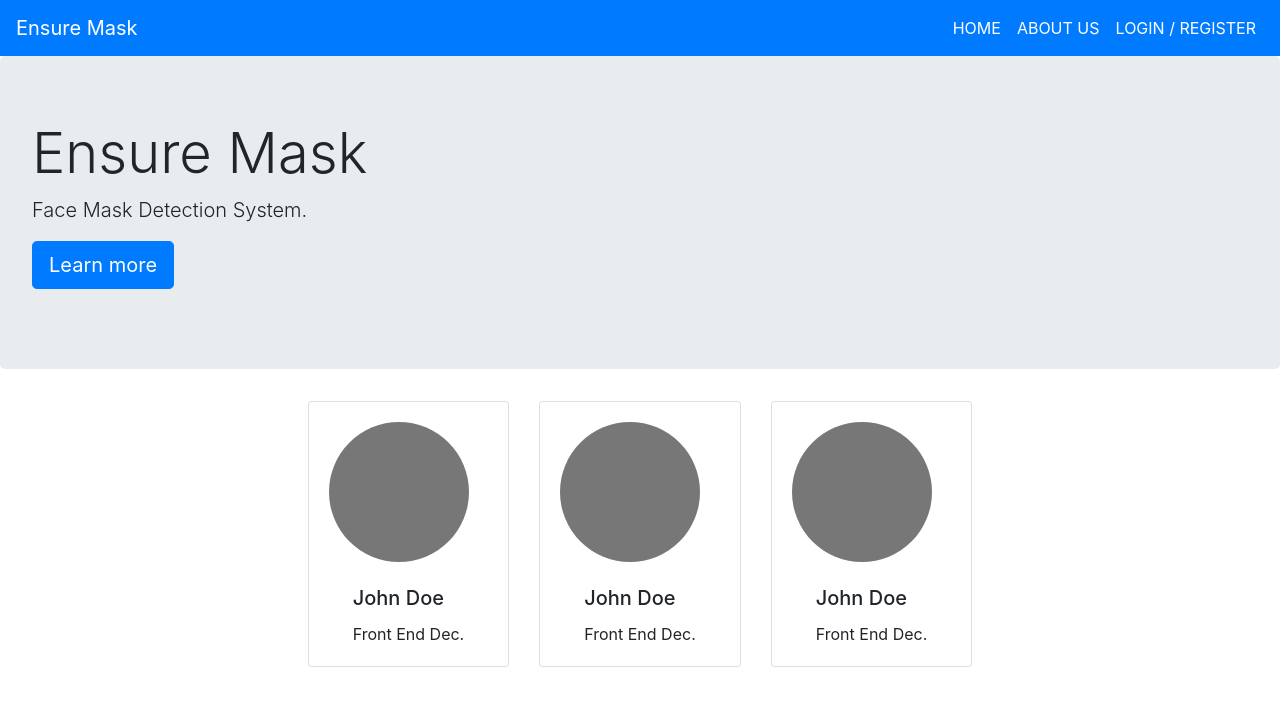
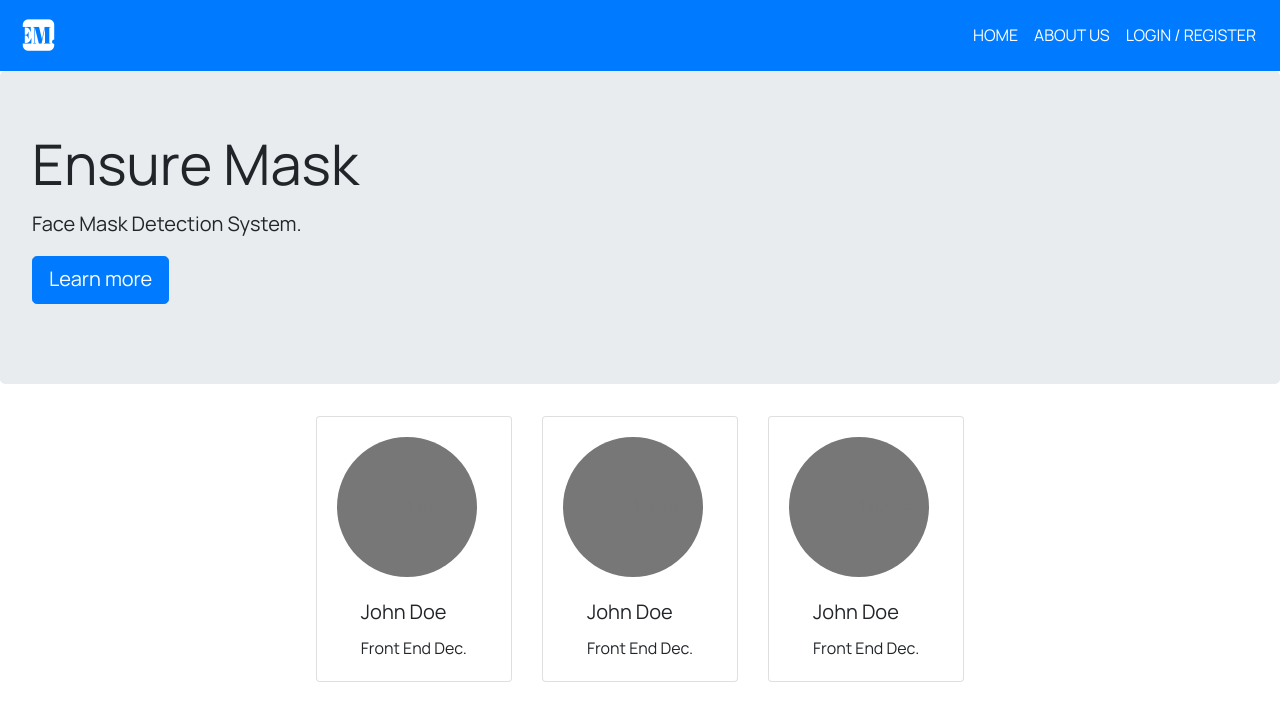
Before and after one commit to gupta-shrinath/Ensure-Mask, a Flask app: page / in a window 1280 px wide. Shown: the top 721 px of the page. Run offline with Flask 2, Linux system fonts and the light colour scheme; some libraries are stand-ins or nearby versions.

Commit message:
Add Manrope font and logo

```diff
--- /dev/null
+++ b/static/css/font.css
@@ -0,0 +1,16 @@
+/*! Generated by Font Squirrel (https://www.fontsquirrel.com) on September 16, 2020 */
+
+
+
+@font-face {
+    font-family: 'manroperegular';
+    src: url('../fonts/manrope-regular-webfont.woff2') format('woff2'),
+         url('../fonts/manrope-regular-webfont.woff') format('woff');
+    font-weight: normal;
+    font-style: normal;
+
+}
+
+body {
+    font-family: 'manroperegular';
+}
--- a/templates/index.html
+++ b/templates/index.html
@@ -9,15 +9,18 @@
 	<link rel="stylesheet" href="{{ url_for('static',filename='css/bootstrap.css') }}">
 	<!-- Form CSS -->
 	<link rel="stylesheet" href="{{ url_for('static',filename='css/form.css') }}">
+	<!-- Font CSS -->
+	<link rel="stylesheet" href="{{ url_for('static',filename='css/font.css') }}">
 	<!-- Favicon-->
-	<link rel="shortcut icon" href="#">
+	<link rel="shortcut icon" href="{{ url_for('static',filename='images/logo.png') }}">
 	<title>Ensure Mask</title>
 </head>
 
 <body>
 	<!-- Navigation Bar-->
 	<nav class="navbar navbar-expand-lg navbar-dark bg-primary">
-		<a class="navbar-brand" href="#">Ensure Mask</a>
+		<a class="navbar-brand" href="#"><img src="{{ url_for('static',filename='images/nav-logo.png') }}"
+				alt="Ensure Mask"></a>
 		<button class="navbar-toggler" type="button" data-toggle="collapse" data-target="#navbarSupportedContent"
 			aria-controls="navbarSupportedContent" aria-expanded="false" aria-label="Toggle navigation">
 			<span class="navbar-toggler-icon"></span>
@@ -135,7 +138,8 @@
 							aria-labelledby="pills-login-tab">
 							<form id="form-login" class="form-signin" _lpchecked="1" method="POST">
 								<div class="text-center mb-4">
-									<img class="mb-4" alt="" width="72" height="72">
+									<img src="{{ url_for('static',filename='images/logo.png') }}" class="mb-4" alt=""
+										width="72" height="72">
 									<h1 class="h3 mb-3 font-weight-normal">Ensure Mask</h1>
 								</div>
 
```
Also changed, not shown: templates/dashboard.html (+7 -4 lines), templates/review.html (+10 -8 lines), static/fonts/manrope-regular-webfont.woff (added), static/fonts/manrope-regular-webfont.woff2 (added), static/images/logo.png (added), static/images/nav-logo.png (added).
